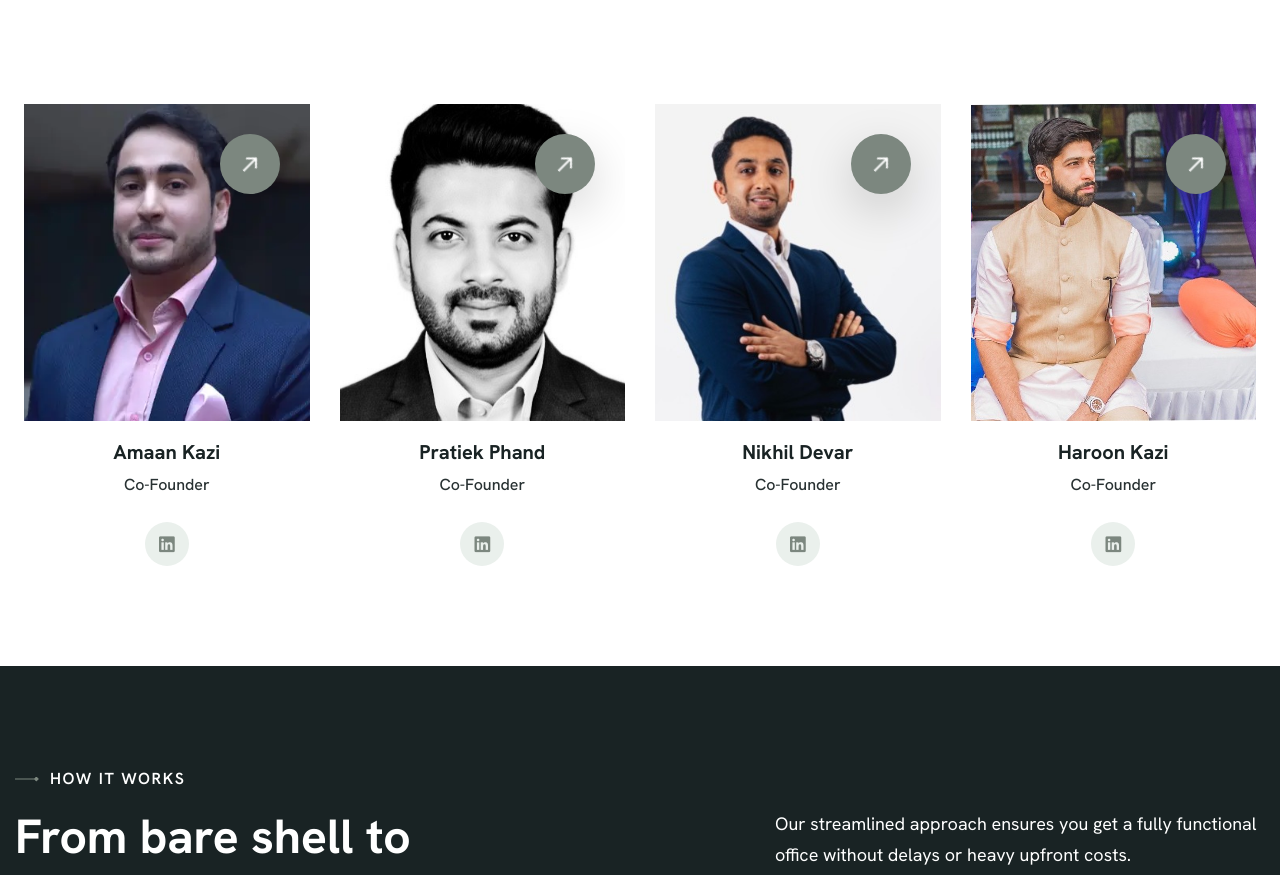
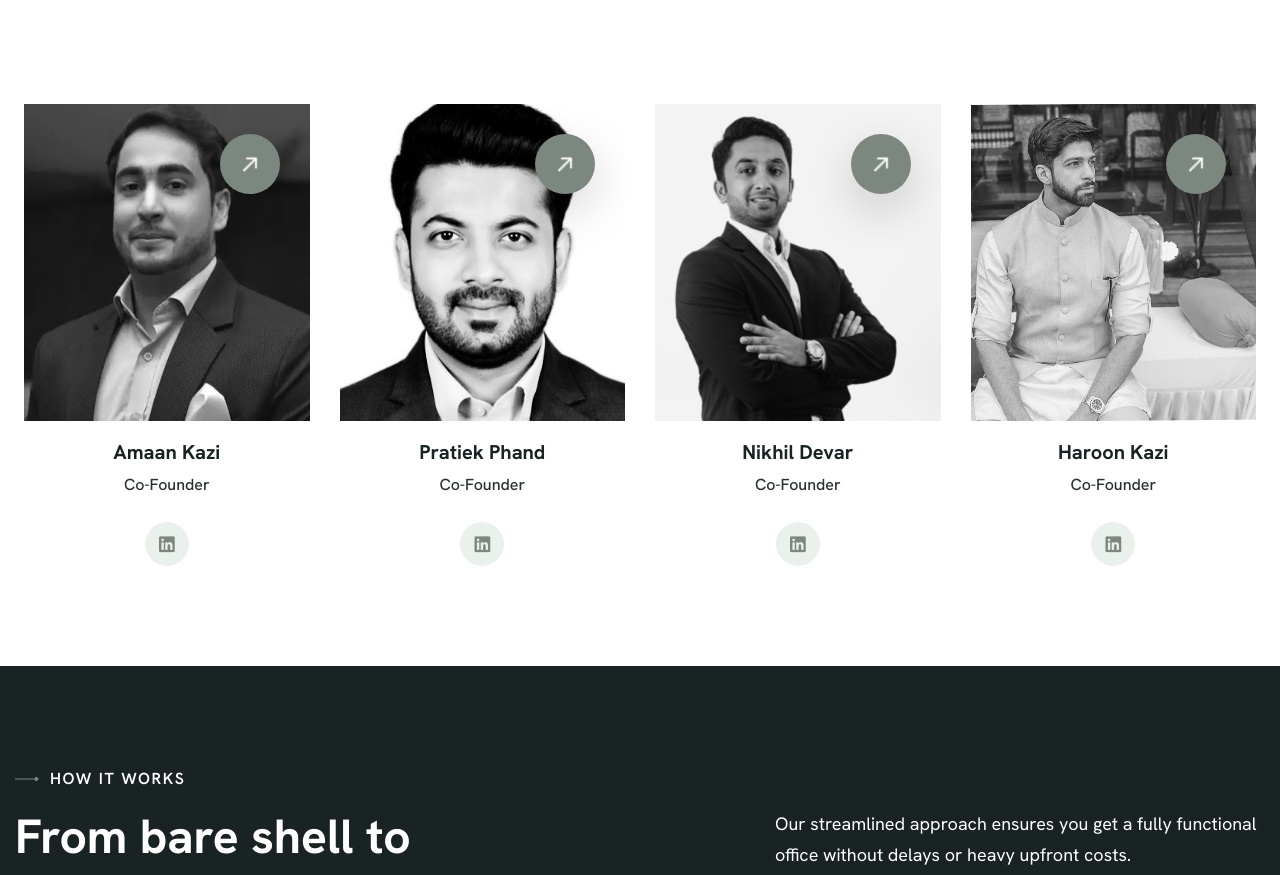
Before and after one commit to akashgbpp9/velease, a React (Create React App) app: page /about in a window 1280 px wide. Shown: the part 5944-6819 px from the top of the page. Built offline with nearby package versions, Linux system fonts and the light colour scheme.

Commit message:
Add grayscale filter to team member images in TeamSection
- Applied a grayscale filter to the team member images in the TeamSection component for a cohesive visual effect.

```diff
--- a/src/components/TeamSection.tsx
+++ b/src/components/TeamSection.tsx
@@ -106,6 +106,7 @@ const TeamSection: React.FC = () => {
                         src={member.image}
                         alt={member.name}
                         className="w-full h-96 object-cover transition-transform duration-300"
+                        style={{ filter: "grayscale(1)" }}
                       />
                     </motion.figure>
                   </a>
```
